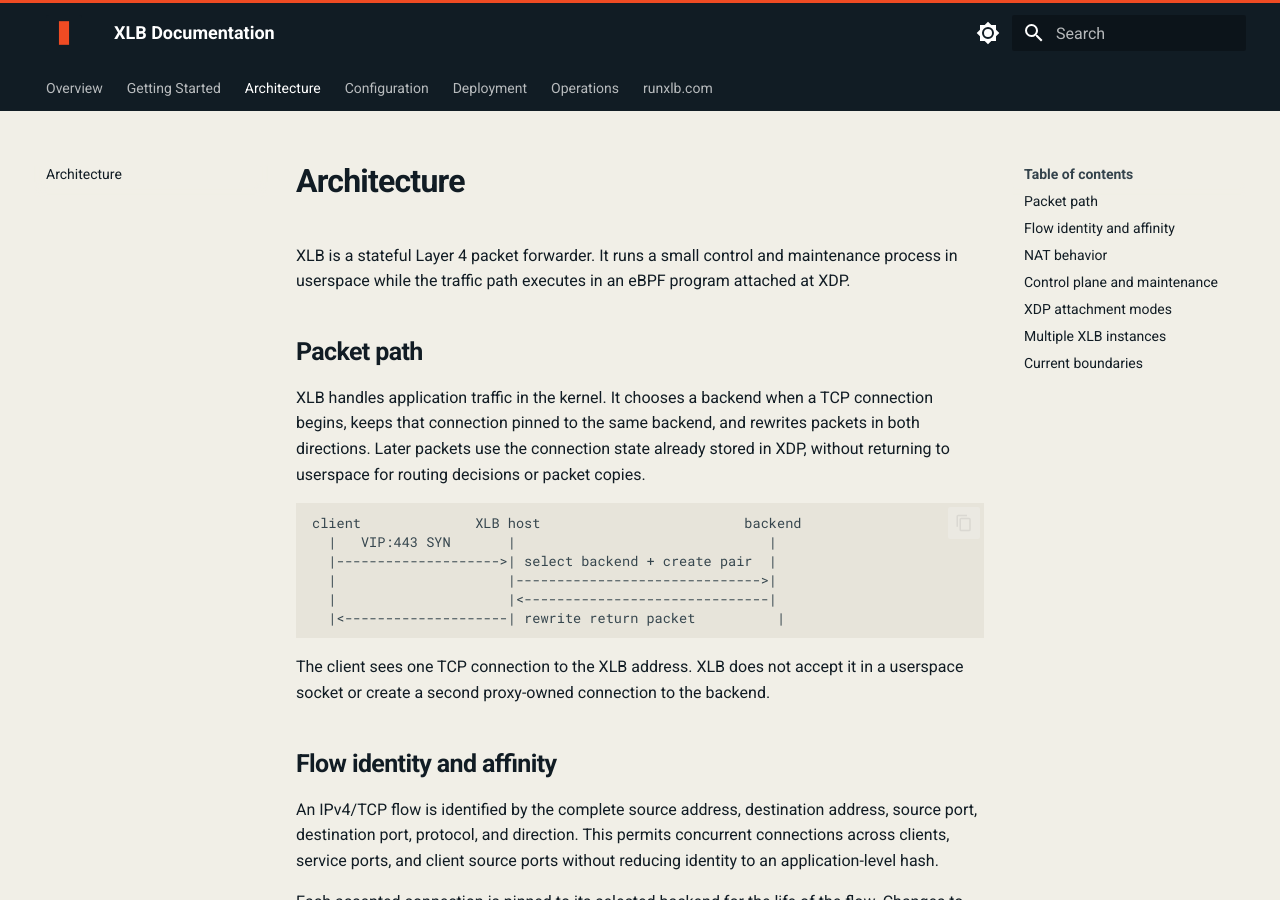
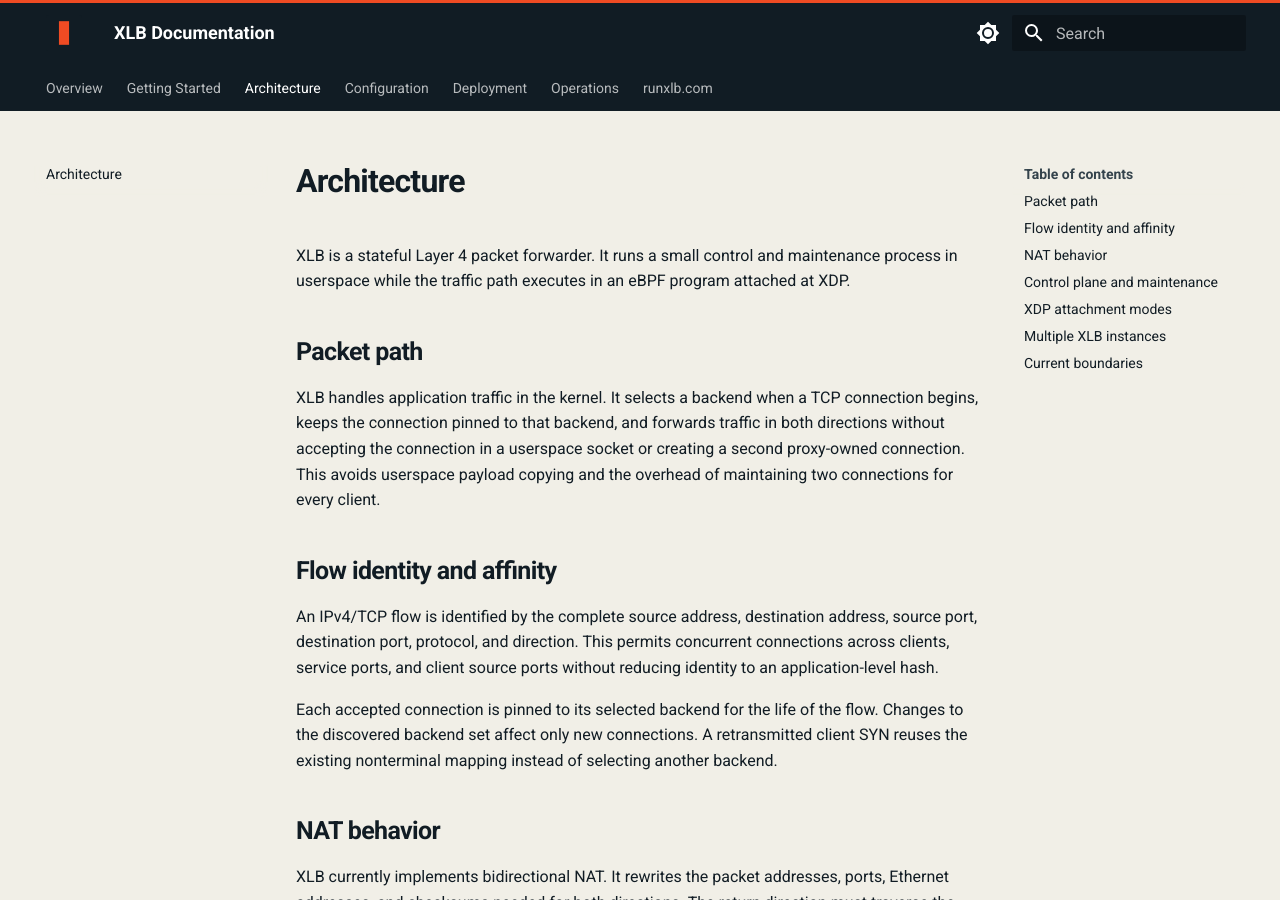
Before and after one commit to bisdreamz/xlb, an MkDocs documentation site: the page built from docs/docs/architecture.md, in a window 1280 px wide and 900 px high. Built offline with MkDocs 1.6.1 and Material for MkDocs 9.7.7, drawn with Linux system fonts in a browser that asks for light colours.

Commit message:
Simplify architecture packet path

````diff
--- a/docs/docs/architecture.md
+++ b/docs/docs/architecture.md
@@ -5,22 +5,10 @@
 
 ## Packet path
 
-XLB handles application traffic in the kernel. It chooses a backend when a TCP connection begins,
-keeps that connection pinned to the same backend, and rewrites packets in both directions. Later
-packets use the connection state already stored in XDP, without returning to userspace for routing
-decisions or packet copies.
-
-```text
-client              XLB host                         backend
-  |   VIP:443 SYN       |                               |
-  |-------------------->| select backend + create pair  |
-  |                     |------------------------------>|
-  |                     |<------------------------------|
-  |<--------------------| rewrite return packet          |
-```
-
-The client sees one TCP connection to the XLB address. XLB does not accept it in a userspace socket
-or create a second proxy-owned connection to the backend.
+XLB handles application traffic in the kernel. It selects a backend when a TCP connection begins,
+keeps the connection pinned to that backend, and forwards traffic in both directions without
+accepting the connection in a userspace socket or creating a second proxy-owned connection. This
+avoids userspace payload copying and the overhead of maintaining two connections for every client.
 
 ## Flow identity and affinity
 
````
